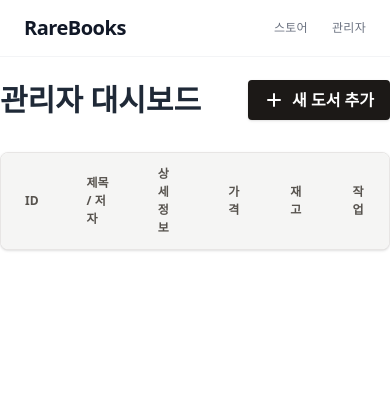
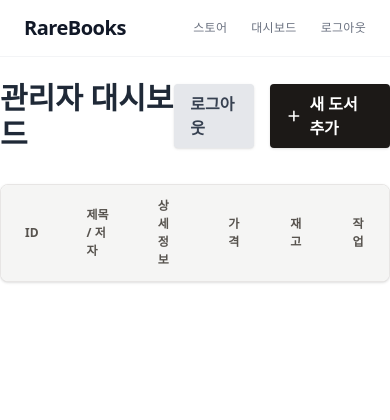
Before and after one commit to teleb98/rare-book-store, a Flask app: page /admin in a window 390 px wide. Shown: the top 420 px of the page. Run offline with Flask 3, Linux system fonts and the light colour scheme; the visitor is signed in with stand-in values (Sample User, id 1); lists and menus that the app fills with data are empty; some libraries are stand-ins or nearby versions.

Commit message:
Add logout button and optimize mobile image uploads

```diff
--- a/app/routes.py
+++ b/app/routes.py
@@ -171,14 +171,32 @@ def admin_add():
             unique_filename = f"{uuid.uuid4().hex}_{filename}"
             save_path = os.path.join(current_app.root_path, 'static/book_covers', unique_filename)
 
-            # Reset pointer for saving (since we read it for Gemini)
+            # Reset pointer for saving
             image_file.seek(0)
-            image_file.save(save_path)
 
-            # Read bytes again for Gemini (or use the previous read if still in memory, but safer to read from file or reset stream)
-            image_file.seek(0)
+            # --- Image Optimization for Mobile Uploads ---
             image_bytes = image_file.read()
             img = Image.open(io.BytesIO(image_bytes))
+
+            # Convert to RGB if necessary (e.g. for PNG/RGBA uploads or palette modes)
+            if img.mode in ('RGBA', 'P'):
+                img = img.convert('RGB')
+
+            # Resize if too large (Max dimension: 800px)
+            max_size = (800, 800)
+            img.thumbnail(max_size, Image.Resampling.LANCZOS)
+
+            # Save optimized image
+            img.save(save_path, 'JPEG', quality=85)
+
+            # Re-read optimized image into memory for Gemini
+            # (Instead of reading the original large file again)
+            img_byte_arr = io.BytesIO()
+            img.save(img_byte_arr, format='JPEG')
+            img_byte_arr.seek(0) # IMPORTANT: wrapper for Gemini
+
+            # For Gemini, we can pass the Pillow Image object directly if we just opened/resized it
+            # But let's pass the optimized object we have in memory
 
             model = genai.GenerativeModel('gemini-flash-latest')
             prompt = """
--- a/app/templates/admin.html
+++ b/app/templates/admin.html
@@ -3,6 +3,11 @@
 {% block content %}
 <div class="flex justify-between items-center mb-8">
     <h1 class="text-3xl font-serif font-bold text-gray-800">관리자 대시보드</h1>
+    <div class="flex gap-4">
+        <a href="{{ url_for('main.logout') }}"
+            class="bg-gray-200 hover:bg-gray-300 text-gray-700 font-bold py-2 px-4 rounded shadow transition duration-200 flex items-center">
+            로그아웃
+        </a>
         <a href="{{ url_for('main.admin_add') }}"
             class="bg-stone-900 hover:bg-stone-700 text-white font-bold py-2 px-4 rounded shadow transition duration-200 flex items-center">
             <svg xmlns="http://www.w3.org/2000/svg" class="h-5 w-5 mr-2" viewBox="0 0 20 20" fill="currentColor">
@@ -12,6 +17,7 @@
             </svg>
             새 도서 추가
         </a>
+    </div>
 </div>
 
 <div class="overflow-x-auto bg-white rounded-lg shadow border border-stone-200">
--- a/app/templates/base.html
+++ b/app/templates/base.html
@@ -44,7 +44,12 @@
             </a>
             <div class="flex items-center gap-6 text-xs font-medium tracking-wide text-gray-500">
                 <a href="{{ url_for('main.index') }}" class="hover:text-black transition-colors">스토어</a>
-                <a href="{{ url_for('main.admin') }}" class="hover:text-black transition-colors">관리자</a>
+                {% if session.get('is_admin') %}
+                <a href="{{ url_for('main.admin') }}" class="hover:text-black transition-colors">대시보드</a>
+                <a href="{{ url_for('main.logout') }}" class="hover:text-red-500 transition-colors">로그아웃</a>
+                {% else %}
+                <a href="{{ url_for('main.login') }}" class="hover:text-black transition-colors">관리자</a>
+                {% endif %}
             </div>
         </div>
     </nav>
```
Lines whose indentation alone changed are shown as unchanged.
